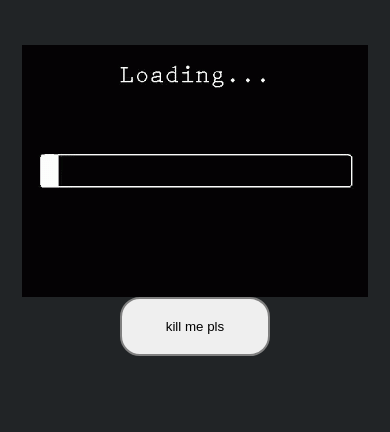
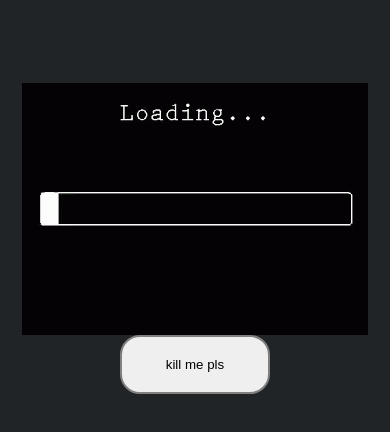
Before and after one commit to Listwas/html_learning, a plain HTML site: page index.html in a window 390 px wide. Drawn offline with Linux system fonts and the light colour scheme.

Commit message:
modified center method

```diff
--- a/master.css
+++ b/master.css
@@ -1,6 +1,6 @@
 
 .centered_img{
-  margin-top: 10%;
+  margin-top: 15%;
 }
 
 .button{
@@ -14,3 +14,11 @@
   /* border: 1px dashed red; */
   position: relative;
 }
+
+
+
+@media screen and (max-width: 1000px){
+  .centered_img{
+    margin-top: 20%;
+  }
+}
```
